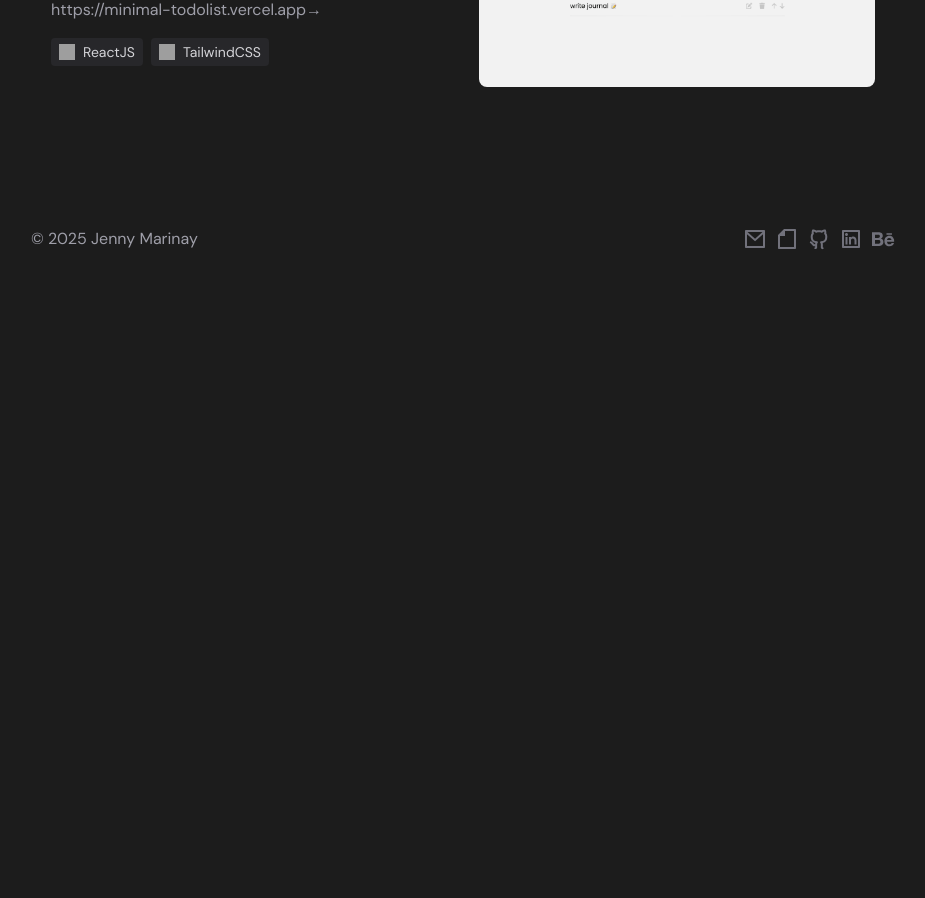
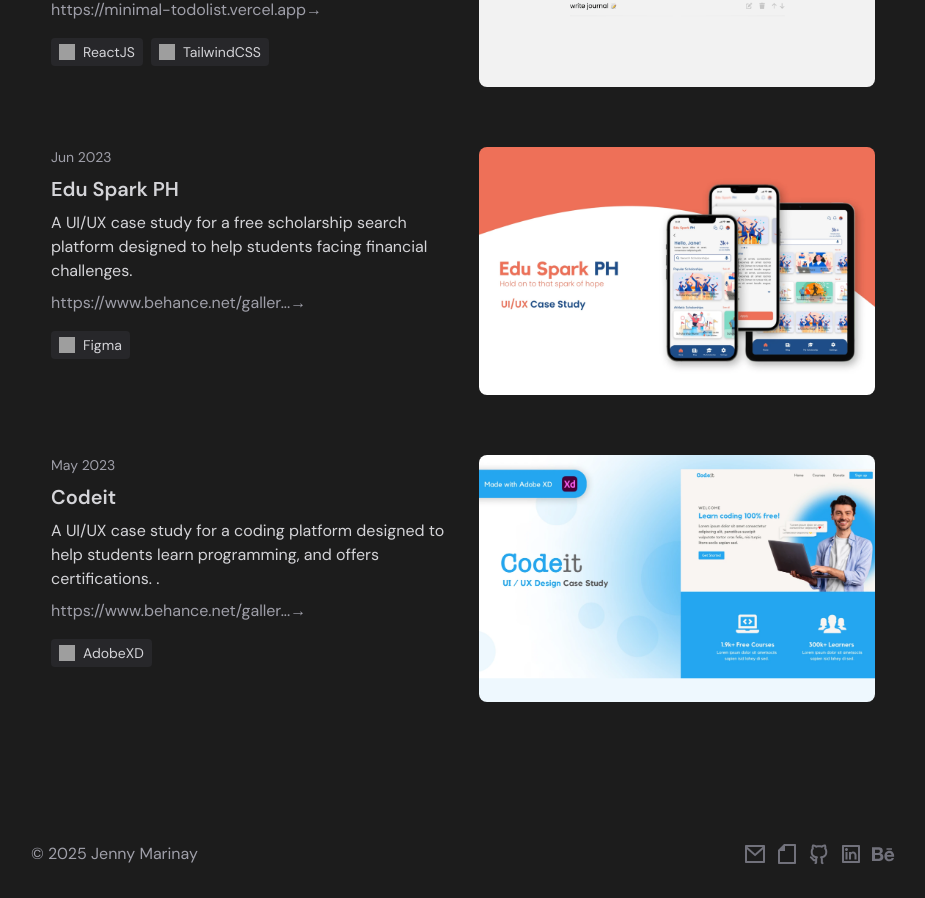
Before and after one commit to yinscript/jenny-marinay, a React (Vite) app: page /projects in a window 1280 px wide. Shown: the part 1179-2077 px from the top of the page, without its empty margins (177-1102 px from the left). Before the commit the page ends 1462 px from the top, so only its background shows below. Built offline with nearby package versions, Linux system fonts and the light colour scheme; grey boxes are pictures that could not be loaded.

Commit message:
added 2 projects

```diff
--- a/src/components/sections/Contact.jsx
+++ b/src/components/sections/Contact.jsx
@@ -79,7 +79,7 @@ const Contact = () => {
              <div className="flex flex-col gap-3 items-center">
                <div className="flex items-center gap-2 bg-green-600/10 px-4 py-2 rounded-full">
                  <div className="bg-green-500 w-2 h-2 rounded-full"></div>
-                 <span className="text-xs lg:text-sm font-light text-zinc-300">Available to Work</span>
+                 <span className="text-xs font-light text-zinc-300">Available to Work</span>
                </div>
                <BlurText
                  text="Let's create your next big idea."
--- a/src/data/projectsData.js
+++ b/src/data/projectsData.js
@@ -3,6 +3,8 @@ import TodoList from '/public/assets/Projects/todoList.png';
 import TerminalPortfolio from '/public/assets/Projects/vuePortfolio.png';
 import Soarchives from '/public/assets/Projects/soarchives.png';
 import Snacz from '/public/assets/Projects/snacz.png';
+import EduSparkPH from '/public/assets/Projects/edusparkph.png';
+import Codeit from '/public/assets/Projects/codeit.png';
 
 
 const projectsData = [
@@ -28,7 +30,7 @@ const projectsData = [
         id: 3,
         title: "Snacz",
         image: Snacz,
-        date: "Jan 2025",
+        date: "May 2023",
         description: "A UI/UX case study for a movie theater app, focusing on improving user experience and accessibility.",
         url: "https://www.behance.net/gallery/174934231/Snacz-Snack-Ordering-App-for-a-Movie-Theater",
         tech: ["Figma"],
@@ -41,6 +43,24 @@ const projectsData = [
         description: "First attempt in using React. Learned the use of JSON local storage and applied it.",
         url: "https://minimal-todolist.vercel.app",
         tech: ["ReactJS", "TailwindCSS"],
+    },
+    {
+        id: 5,
+        title: "Edu Spark PH",
+        image: EduSparkPH,
+        date: "Jun 2023",
+        description: "A UI/UX case study for a free scholarship search platform designed to help students facing financial challenges.",
+        url: "https://www.behance.net/gallery/174104055/Edu-Spark-PH-App-UX-Case-Study#",
+        tech: ["Figma"],
+    },
+    {
+        id: 6,
+        title: "Codeit",
+        image: Codeit,
+        date: "May 2023",
+        description: "A UI/UX case study for a coding platform designed to help students learn programming, and offers certifications. .",
+        url: "https://www.behance.net/gallery/175061235/Codeit-Responsive-Website-Design#",
+        tech: ["AdobeXD"],
     },
 ];
 
--- a/src/data/socialLinks.js
+++ b/src/data/socialLinks.js
@@ -9,7 +9,7 @@ export const socialLinks = [
     },
     {
         name: 'Resume',
-        url: 'https://drive.google.com/file/d/1PuWoZvYxyOjqVvzCXSfNjJpUOfvNPNWc/view?usp=sharing',
+        url: 'https://drive.google.com/file/d/1_w9IpOHqCFnD3ZaswbQsyjGigvCzu-57/view?usp=sharing',
         icon: RiFile2Line,
     },
     {
```
Also changed, not shown: public/assets/Projects/codeit.png (added), public/assets/Projects/edusparkph.png (added).
